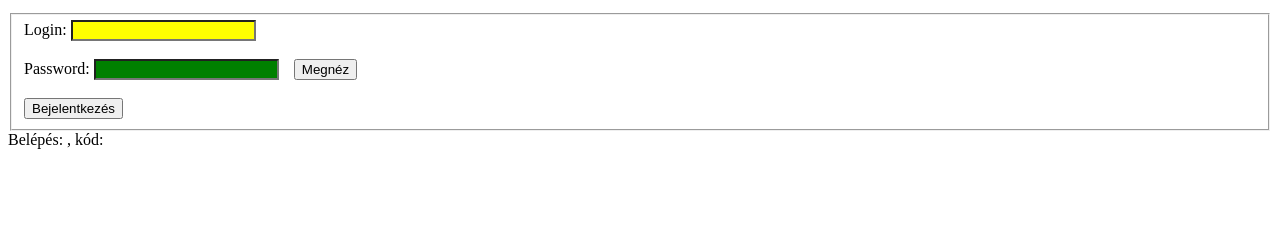
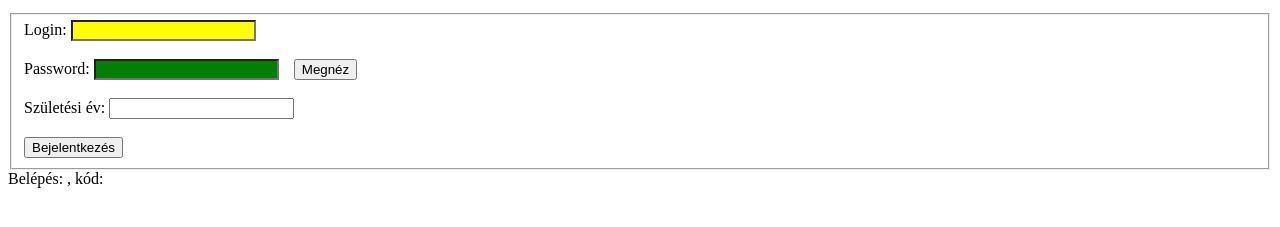
Before and after one commit to ArpKevin/form_actions_js, a plain HTML site: page index.html in a window 1280 px wide. Both pictures are taken after a click on the button "Bejelentkezés". Shown: the part 101-328 px from the top of the page. Drawn offline with Linux system fonts and the light colour scheme.

Commit message:
Added Date Input.

```diff
--- a/index.html
+++ b/index.html
@@ -23,6 +23,8 @@
              <input type="text" id="login" name="login"><br><br>
              <label for="pass">Password:</label>
              <input type="password" id="pass" name="pass"><input type="button" value="Megnéz" onclick="revealPass(this.form)" id="passwordButton"><br><br>
+             <label for="birthYear">Születési év:</label>
+             <input type="text" id="birthYear" name="birthYear"><br><br>
              <!-- <label for="email">Email:</label>
              <input type="email" id="email" name="email"><br><br>
              <label for="birthday">Birthday:</label>
@@ -35,6 +37,12 @@
 
     <script>
         function loginBe(f){
+            let yearOfBirth = f.birthYear.value;
+
+            const d = new Date();
+            let currentDate = d.getFullYear();
+            console.log(`${currentDate - yearOfBirth} éves vagy`);
+
             document.getElementById('outputField').innerHTML = `Belépés: ${f.login.value}, kód: ${f.pass.value}`;
             f.pass.style.backgroundColor = f.pass.value == "alma" ? "red" : "green";
             f.login.style.backgroundColor = f.login.value.length < 10 ? "yellow" : "white";
```
